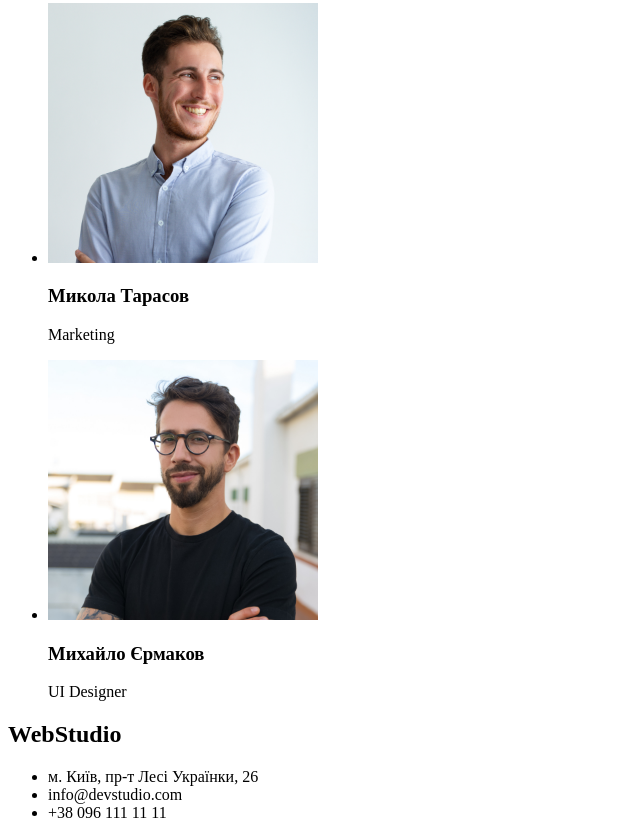
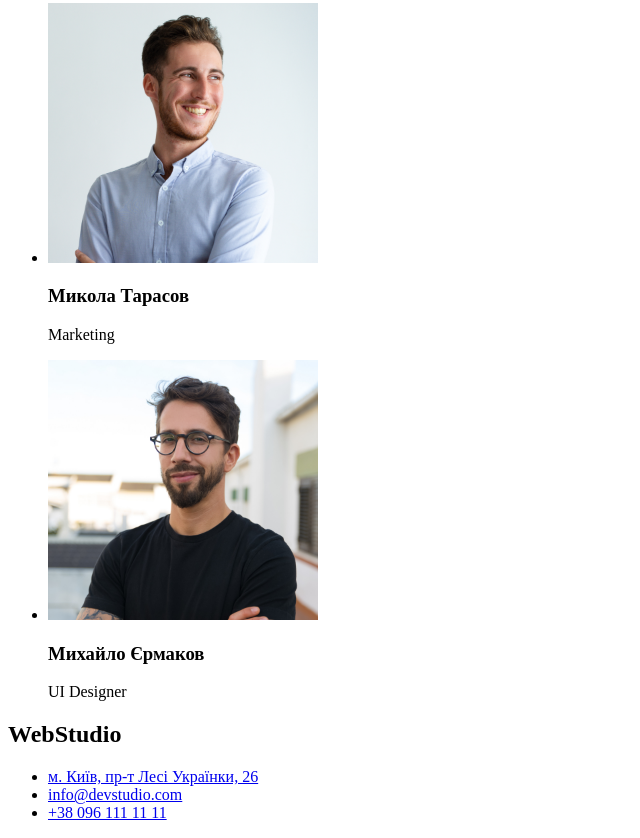
Before and after one commit to Kanonic/goit-markup-hw-01, a plain HTML site: page index.html in a window 1280 px wide. Shown: the part 1716-2554 px from the top of the page, without its empty margins (0-640 px from the left). Drawn offline with Linux system fonts and the light colour scheme.

Commit message:
Виправив розмітку

```diff
--- a/index.html
+++ b/index.html
@@ -23,8 +23,8 @@
         </ul>
     </nav>
     <ul>
-        <li>info@devstudio.com</li>
-        <li>+38 096 111 11 11</li>
+        <li><a href="mailto:info@devstudio.com">info@devstudio.com</a></li>
+        <li><a href="+380961111111">+38 096 111 11 11</a></li>
     </ul>
     </header>
     <main>
@@ -92,9 +92,9 @@
         <footer>
             <h2 lang="en">WebStudio</h2>
                 <ul>
-                    <li>м. Київ, пр-т Лесі Українки, 26</li>
-                    <li>info@devstudio.com</li>
-                    <li>+38 096 111 11 11</li>
+                    <li><a href="https://www.google.com.ua/maps/search/проспект+Лесі+Українки+26,+київ,+Львівська+область/@50.4265808,30.5347906,15.74z?hl=uk">м. Київ, пр-т Лесі Українки, 26</a></li>
+                    <li><a href="mailto:info@devstudio.com">info@devstudio.com</a></li>
+                    <li><a href="tel:+380961111111">+38 096 111 11 11</a></li>
                 </ul>
         </footer>
 </body>
```
